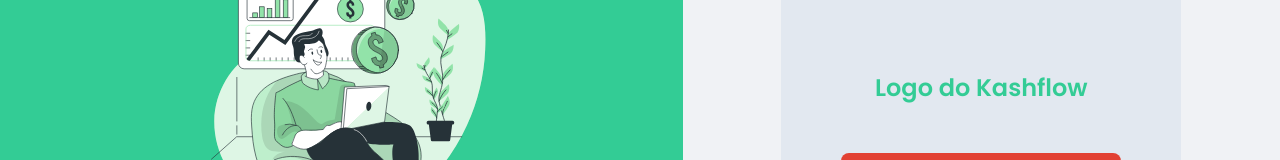
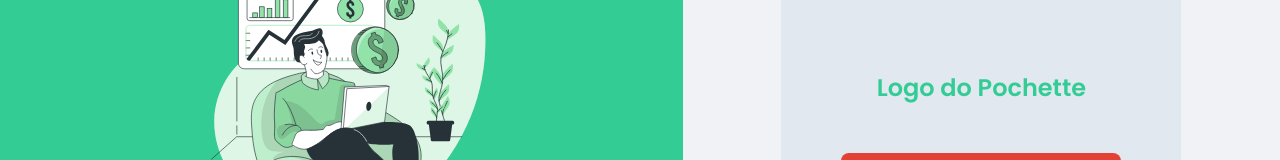
Before and after one commit to gabrielbugarelli/ezemoney-web, a React (Create React App) app: page / in a window 1280 px wide. Shown: the part 264-424 px from the top of the page. Built offline with nearby package versions, Linux system fonts and the light colour scheme; no server answers; the database is empty.

Commit message:
refactor: nomeando Kashflow para Pochette

```diff
--- a/package.json
+++ b/package.json
@@ -1,5 +1,5 @@
 {
-  "name": "kashflow-frontend",
+  "name": "pochette-web",
   "version": "0.1.0",
   "private": true,
   "dependencies": {
--- a/public/index.html
+++ b/public/index.html
@@ -8,7 +8,7 @@
 
     <link rel="icon" type="image/png" href="public/favicon.png" />
     <meta name="viewport" content="width=device-width, initial-scale=1.0" />
-    <title>Kashflow</title>
+    <title>Pochette</title>
   </head>
 
   <body>
--- a/src/App.tsx
+++ b/src/App.tsx
@@ -22,7 +22,7 @@
     <Container>
       <DescriptionContainer>
         <div>
-          <img src={financeIcon} alt="Imagem de finanças do Kashflow" />
+          <img src={financeIcon} alt="Imagem de finanças do Pochette" />
           <p> Organize as suas <strong> finanças </strong> de forma <strong> prática</strong>.</p>
 
           <footer>desenvolvido com ❤️🐺 por <a href="https://www.kanislupus.com.br/" target="_blank" rel="noreferrer"> Kanis Lupus</a>.</footer>
@@ -31,7 +31,7 @@
 
       <SignInContainer>
         <div>
-          <h1>Logo do Kashflow</h1>
+          <h1>Logo do Pochette</h1>
 
           <button onClick={handleSignInWithGoogle}>
             <img src={googleIcon} alt="Logo do Google" />
```
